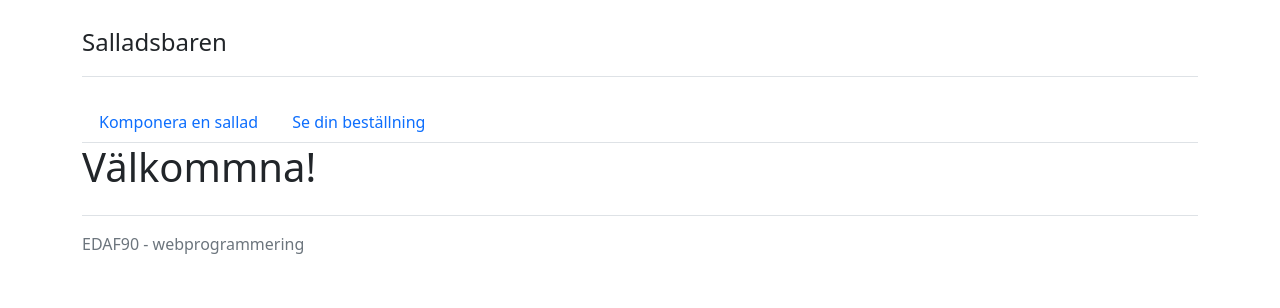
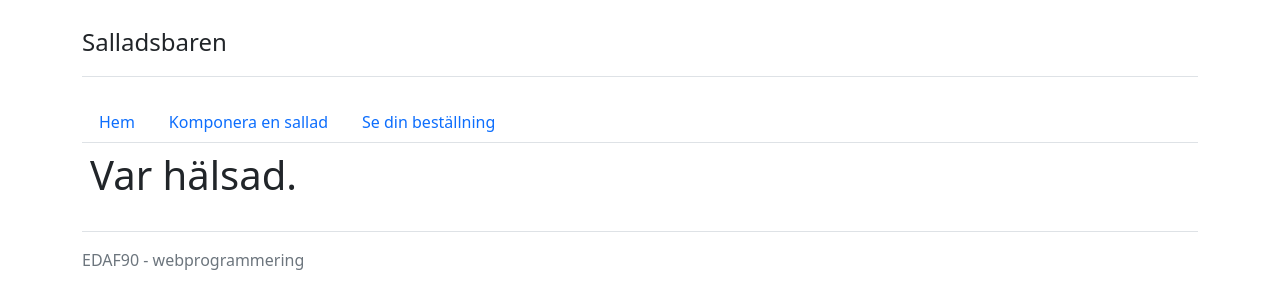
Before and after one commit to gustavjonemo/webprog_lab4, a React (Create React App) app: page / in a window 1280 px wide. Shown: the top 308 px of the page. Built offline with nearby package versions, Linux system fonts and the light colour scheme.

Commit message:
Tweaks. Problems with wrapper

```diff
--- a/src/App.js
+++ b/src/App.js
@@ -1,13 +1,13 @@
 import "./styles.css";
 import "bootstrap/dist/css/bootstrap.css";
-import { Component } from "react"; //Ny import
-import inventory from "./inventory.ES6"; //Ny import
-import ComposeSalad from "./ComposeSalad"; //Ny import
+import { Component } from "react";
+import inventory from "./inventory.ES6";
+import ComposeSaladWrapper from "./ComposeSalad";
 import ViewOrder from "./ViewOrder";
 import { Link } from "react-router-dom";
-import { BrowserRouter, Routes, Route } from "react-router-dom";
+import { /*BrowserRouter,*/ Routes, Route } from "react-router-dom";
 
-class App extends Component {
+export default class App extends Component {
   constructor(props) {
     super(props);
     this.state = {
@@ -15,7 +15,6 @@ class App extends Component {
     };
     this.handleSalad = this.handleSalad.bind(this);
     this.resetOrders = this.resetOrders.bind(this);
-    this.renderPageContent = this.renderPageContent.bind(this);
     this.renderRouter = this.renderRouter.bind(this);
   }
 
@@ -42,23 +41,14 @@ class App extends Component {
     );
   }
 
-  renderPageContent() {
-    return (
-      <>
-        <ViewOrder order={this.state.order} handleSubmit={this.resetOrders} />
-        <ComposeSalad inventory={inventory} handleSalad={this.handleSalad} />
-      </>
-    );
-  }
-
   renderRouter() {
     return (
       <Routes>
-        <Route index path="/" element={<h1>Välkommna!</h1>} />
+        <Route index path="/" element={<h1 className="p-2">Var hälsad.</h1>} />
         <Route
           path="/compose-salad"
           element={
-            <ComposeSalad
+            <ComposeSaladWrapper
               inventory={inventory}
               handleSalad={this.handleSalad}
             />
@@ -66,9 +56,14 @@ class App extends Component {
         />
         <Route
           path="/view-order"
-          element={<ViewOrder order={this.state.order} />}
+          element={
+            <ViewOrder
+              order={this.state.order}
+              handleSubmit={this.resetOrders}
+            />
+          }
         />
-        <Route path="*" element={<h1>Finns inget här!</h1>} />
+        <Route path="*" element={<h1 className="p-2">404 eller nått</h1>} />
       </Routes>
     );
   }
@@ -88,6 +83,11 @@ function Navbar() {
   return (
     <ul className="nav nav-tabs">
       <li className="nav-item">
+        <Link className="nav-link" to="/">
+          Hem
+        </Link>
+      </li>
+      <li className="nav-item">
         <Link className="nav-link" to="/compose-salad">
           Komponera en sallad
         </Link>
@@ -97,9 +97,6 @@ function Navbar() {
           Se din beställning
         </Link>
       </li>
-      {/* more links */}
     </ul>
   );
 }
-
-export default App;
--- a/src/ComposeSalad.js
+++ b/src/ComposeSalad.js
@@ -4,6 +4,7 @@ import Salad from "./legacyFunctions";
 class ComposeSalad extends Component {
   constructor(props) {
     super(props);
+    console.log(props);
     this.state = {
       foundation: "Sallad",
       protein: "Kycklingfilé",
@@ -55,6 +56,11 @@ class ComposeSalad extends Component {
       extras: [],
       dressing: "Ceasardressing"
     });
+
+    //console.log(this.props);
+    //const { navigate } = this.props.navigate();
+    //navigate("/view-order");
+    //this.props.navigate("/view-order");
   }
 
   render() {
```
Also changed, not shown: src/ComposeSaladWrapper.js (added, +8 -0 lines).
